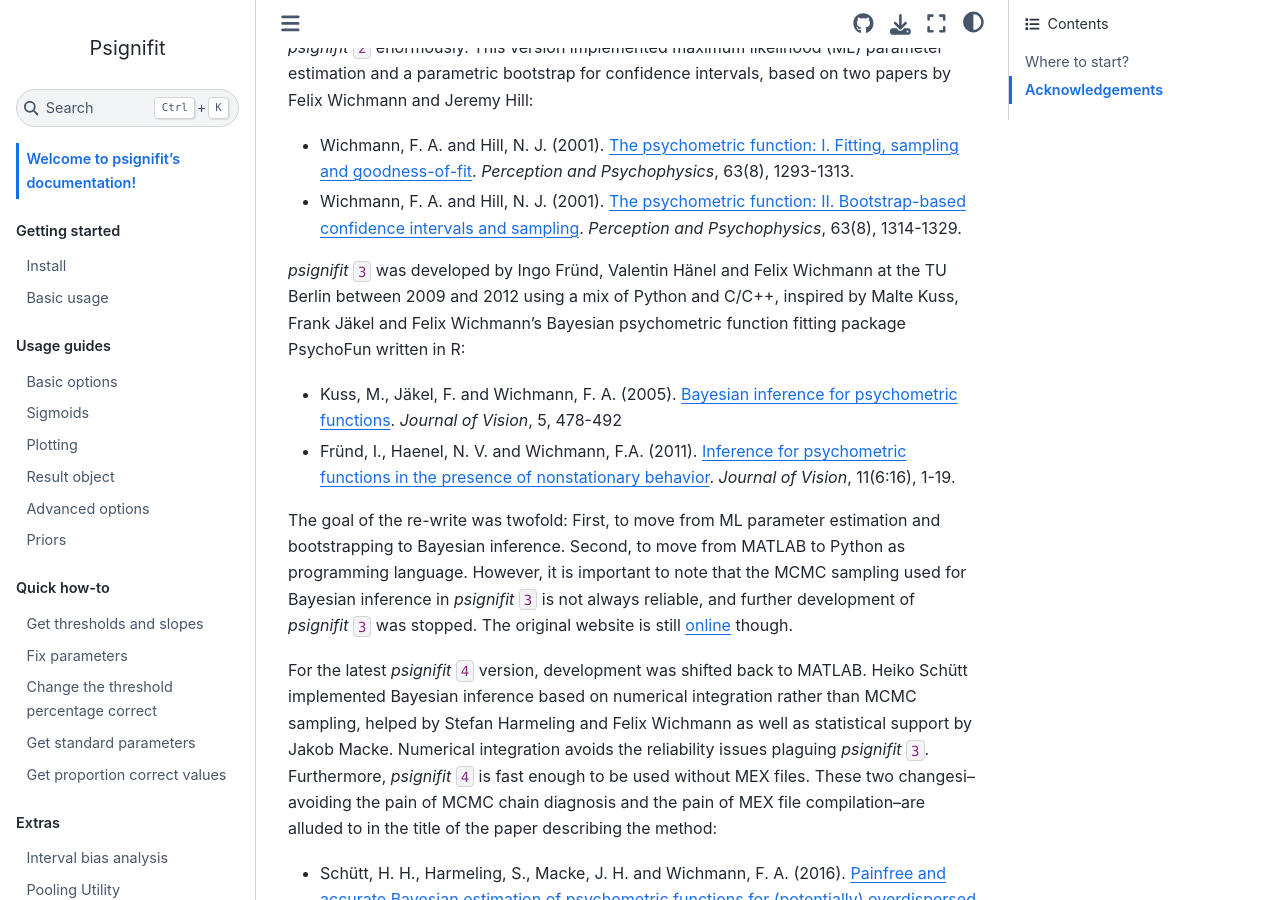
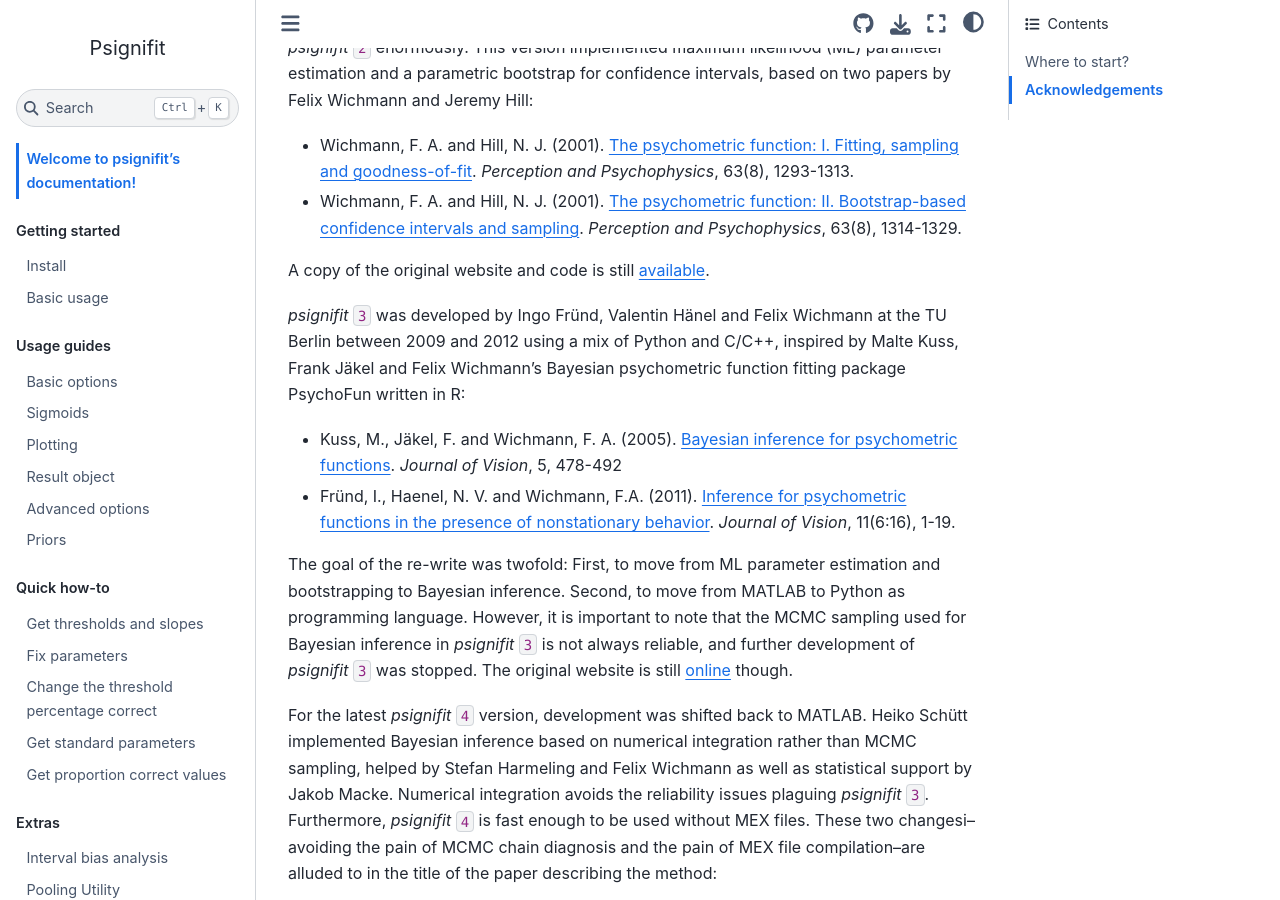
Before and after one commit to wichmann-lab/python-psignifit, a Jupyter Book: the page built from docs/index.md, in a window 1280 px wide and 900 px high, scrolled down 901 px. Built offline with Jupyter Book 1.0.4 settings and Sphinx 7.4.7 and the Sphinx Book theme 1.1.4, drawn with Linux system fonts in a browser that asks for light colours.

Commit message:
add link to pisgnifit 2 website

```diff
--- a/docs/index.md
+++ b/docs/index.md
@@ -38,6 +38,8 @@ confidence intervals, based on two papers by Felix Wichmann and Jeremy Hill:
 
   - Wichmann, F. A. and Hill, N. J. (2001). [The psychometric function: I. Fitting, sampling and goodness-of-fit](https://link.springer.com/article/10.3758/BF03194544). *Perception and Psychophysics*, 63(8), 1293-1313.
   - Wichmann, F. A. and Hill, N. J. (2001). [The psychometric function: II. Bootstrap-based confidence intervals and sampling](https://link.springer.com/article/10.3758/BF03194545). *Perception and Psychophysics*, 63(8), 1314-1329.
+
+A copy of the original website and code is still [available](https://uni-tuebingen.de/fakultaeten/mathematisch-naturwissenschaftliche-fakultaet/fachbereiche/informatik/lehrstuehle/neuronale-informationsverarbeitung/research/software/psignifit-legacy/).
 
 *psignifit* `3` was developed by Ingo Fründ, Valentin Hänel and Felix Wichmann at the
 TU Berlin between 2009 and 2012 using a mix of Python and C/C++, inspired by Malte Kuss, Frank Jäkel and
```
